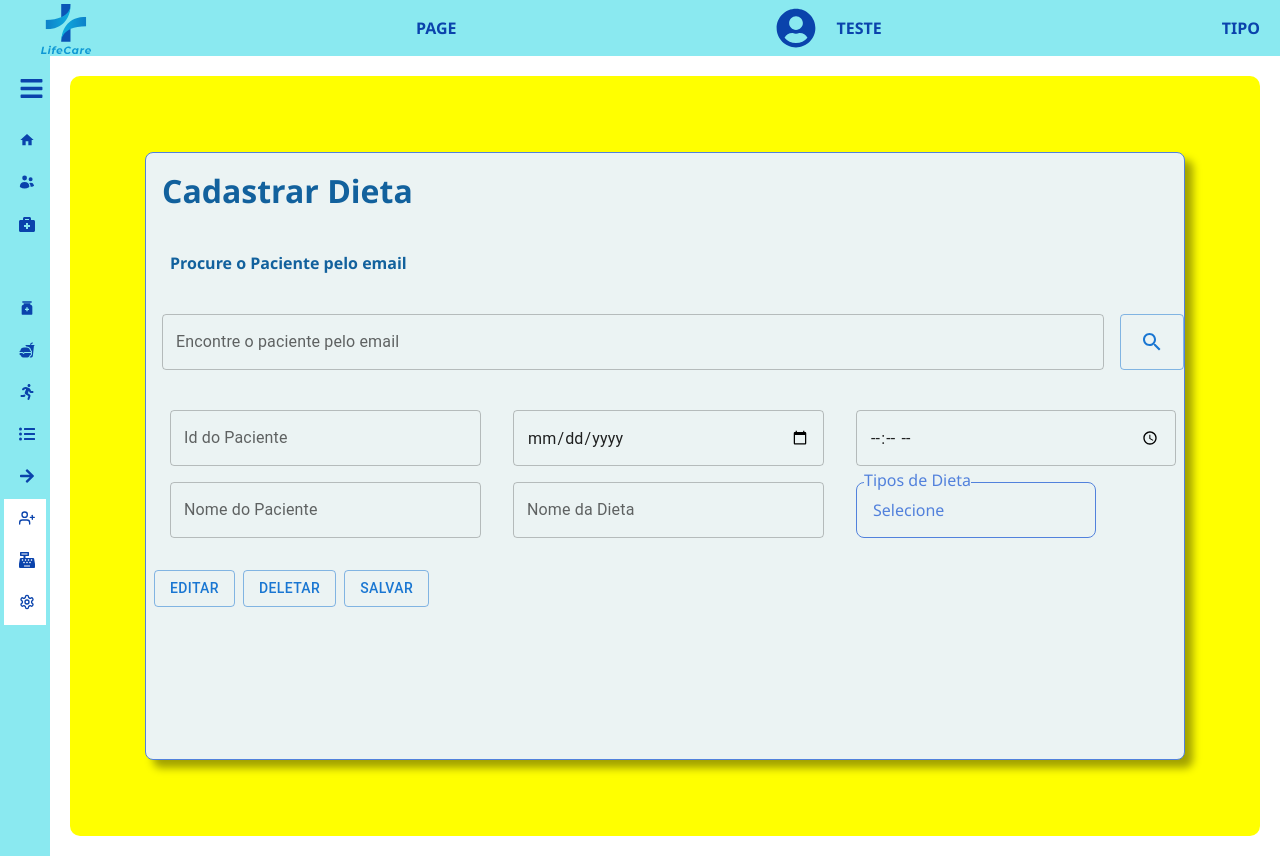
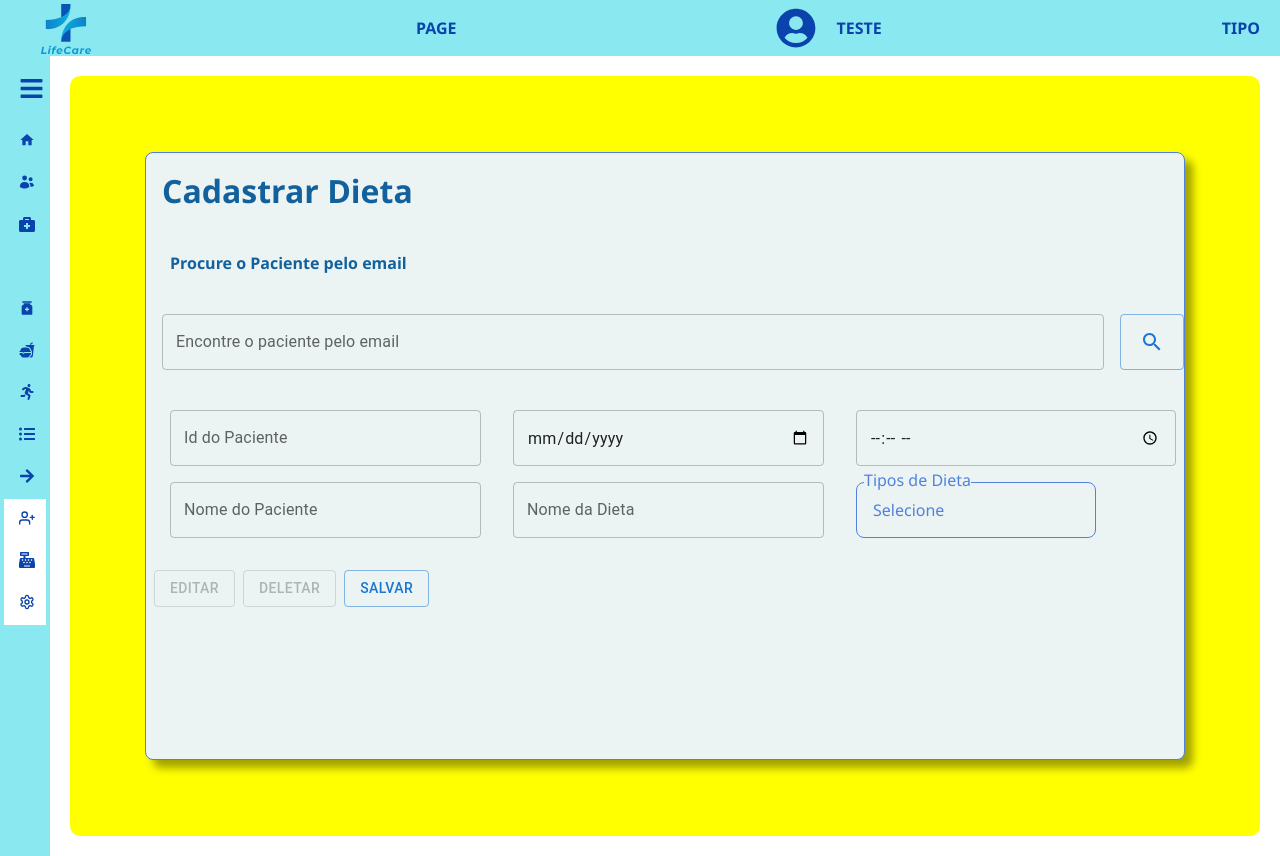
Before and after one commit to FullStack-Trindade/M3P-FrontEnd-Squad5, a React (Vite) app in the folder LifeCare/: page /cadastro/dieta in a window 1280 px wide. Built offline with nearby package versions, Linux system fonts and the light colour scheme; some icons are missing.

Commit message:
feat: Form Diet atualizado com back

```diff
--- a/LifeCare/src/components/Form/FormRegisterDiet/FormRegisterDiet.component.jsx
+++ b/LifeCare/src/components/Form/FormRegisterDiet/FormRegisterDiet.component.jsx
@@ -6,6 +6,9 @@ import Button from "@mui/material/Button";
 
 import * as Styled from "../Form.styles";
 import { useForm } from "react-hook-form";
+import { useParams } from "react-router-dom";
+import { useEffect, useState } from "react";
+import { Diet } from "../../../services/Diet/Diet.service";
 
 export const FormRegisterDiet = () => {
   const {
@@ -15,6 +18,28 @@ export const FormRegisterDiet = () => {
     setValue,
     formState: { errors },
   } = useForm();
+  const { id } = useParams();
+  const [disable, setDisable] = useState(true);
+  const [saveDisable, setSaveDisable] = useState(false);
+
+  useEffect(() => {
+    if (id) {
+      const getDiet = async () => {
+        await Diet.GetID(id).then(async (res) => {
+          setValue("name", res.name);
+          setValue("date", res.date);
+          setValue("time", res.time);
+          setValue("dietType", res.dietType);
+          setValue("description", res.description);
+          setValue("patientId", res.patientId);
+          setValue("userId", res.userId);
+        });
+      };
+      getDiet();
+      setDisable(false);
+      setSaveDisable(true);
+    }
+  }, []);
 
   const selectDiet = [
     { value: "", label: "Selecione" },
@@ -37,17 +62,20 @@ export const FormRegisterDiet = () => {
   const submitForm = async (data) => {
     const body = {
       ...data,
+      userId: 1,
     };
-    console.log(body);
+    await Diet.Store(body);
   };
 
   const submitEdit = async (data) => {
-    true;
     const body = {
       ...data,
     };
+    await Diet.Update(id, body);
   };
-  const submitDelete = async () => {};
+  const submitDelete = async () => {
+    await Diet.Delete(id);
+  };
 
   return (
     <>
@@ -175,14 +203,20 @@ export const FormRegisterDiet = () => {
             <Button
               variant="outlined"
               type="button"
+              disabled={disable}
               onClick={handleSubmit(submitEdit)}
             >
               Editar
             </Button>
-            <Button variant="outlined" onClick={handleSubmit(submitDelete)}>
+            <Button
+              variant="outlined"
+              disabled={disable}
+              type="button"
+              onClick={handleSubmit(submitDelete)}
+            >
               Deletar
             </Button>
-            <Button variant="outlined" type="submit">
+            <Button variant="outlined" disabled={saveDisable} type="submit">
               Salvar
             </Button>
           </Styled.ButtonWrapper>
```
